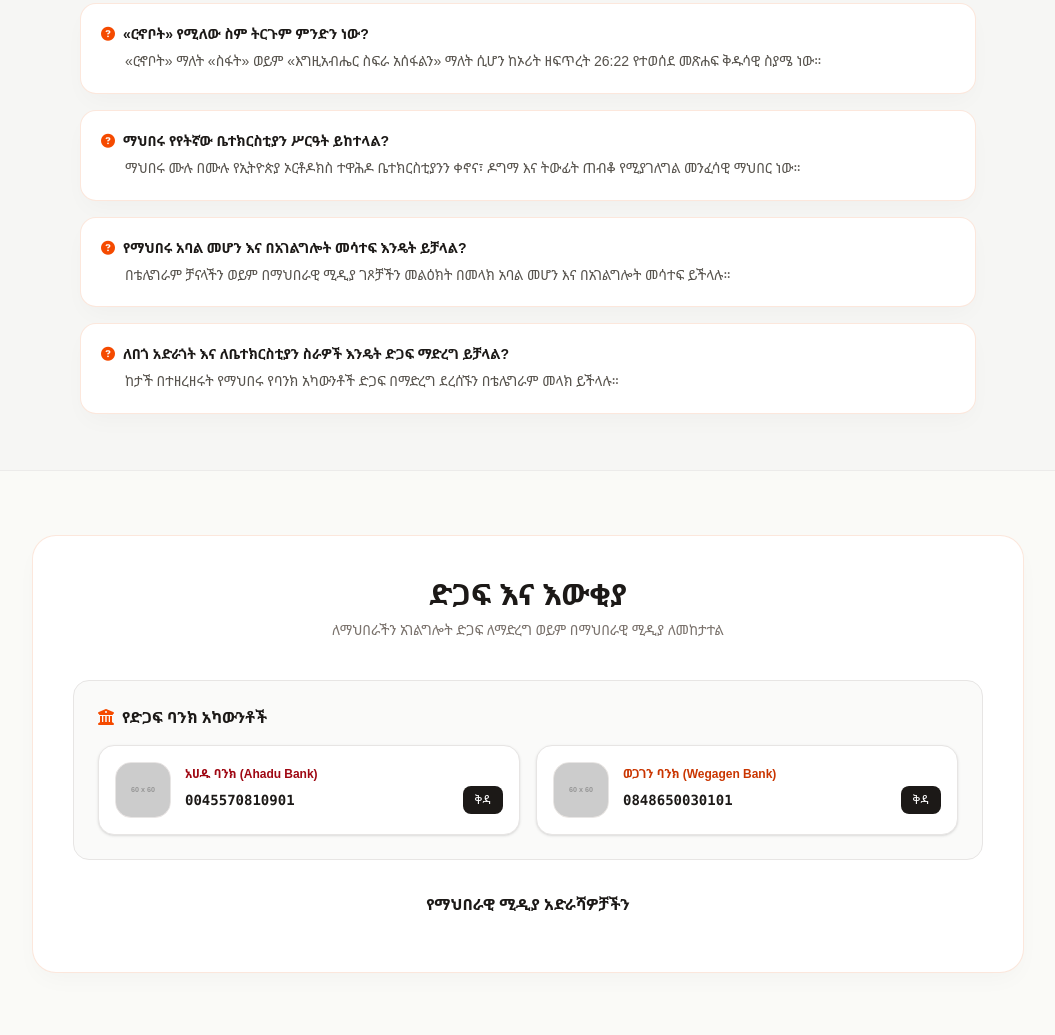
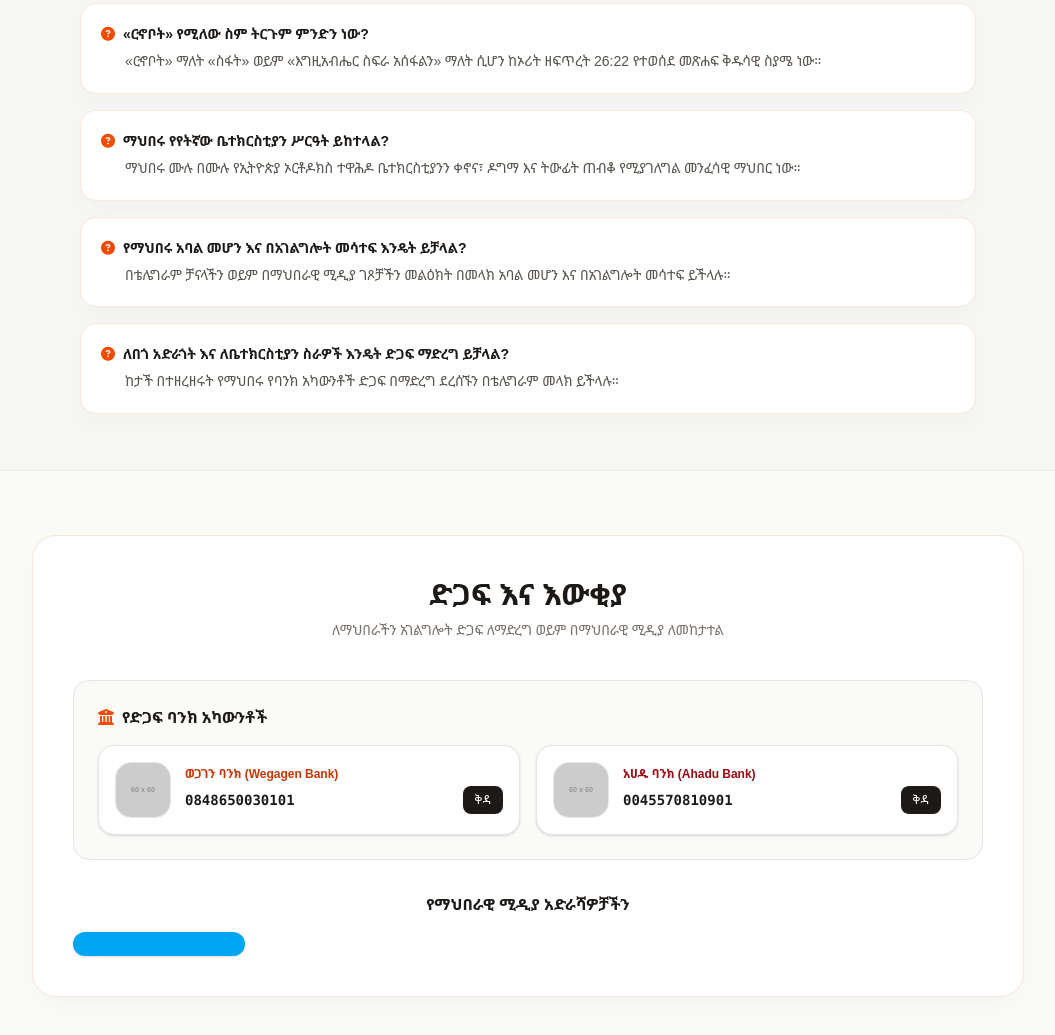
Before and after one commit to rehobotmahiber-arch/rehobot-official, a plain HTML site: page index.html in a window 1280 px wide. Shown: the part 1825-2860 px from the top of the page, without its empty margins (112-1167 px from the left). Drawn offline with nearby package versions, Linux system fonts and the light colour scheme; placeholder pictures from the web are drawn by us.

Commit message:
Update index.html

```diff
--- a/index.html
+++ b/index.html
@@ -139,7 +139,7 @@
             </div>
         </section>
 
-        <!-- 3. GALLERY SECTION (የድሮ መርሃ ግብሮች እና ጉዞዎች ፎቶዎች) -->
+        <!-- 3. GALLERY SECTION (የድሮ ትውስታዎች) -->
         <section id="gallery" class="py-14 px-4 max-w-5xl mx-auto">
             <div class="text-center mb-12">
                 <h2 class="text-2xl sm:text-3xl font-bold text-stone-900 mb-2" data-i18n="galleryTitle">የማህበራችን ጋለሪ (የድሮ ትውስታዎችና መርሃ ግብሮች)</h2>
@@ -147,21 +147,18 @@
             </div>
 
             <div class="grid grid-cols-1 sm:grid-cols-3 gap-6">
-                <!-- Archive Photo 1 -->
                 <div class="card-glass rounded-3xl overflow-hidden aspect-square relative group">
                     <img src="archive1.jpg" alt="የድሮ መርሃ ግብር 1" class="w-full h-full object-cover group-hover:scale-105 transition duration-500" onerror="this.src='https://images.unsplash.com/photo-1543807535-eceef0bc6599?q=80&w=500&auto=format&fit=crop'">
                     <div class="absolute inset-x-0 bottom-0 bg-gradient-to-t from-black/70 to-transparent p-4 text-white text-xs font-medium">
                         <span data-i18n="gal1Text">የመሥራቾች እና አባላት ሕብረት (2019 ዓ.ም)</span>
                     </div>
                 </div>
-                <!-- Archive Photo 2 -->
                 <div class="card-glass rounded-3xl overflow-hidden aspect-square relative group">
                     <img src="archive2.jpg" alt="የድሮ መርሃ ግብር 2" class="w-full h-full object-cover group-hover:scale-105 transition duration-500" onerror="this.src='https://images.unsplash.com/photo-1507679799987-c73779587ccf?q=80&w=500&auto=format&fit=crop'">
                     <div class="absolute inset-x-0 bottom-0 bg-gradient-to-t from-black/70 to-transparent p-4 text-white text-xs font-medium">
                         <span data-i18n="gal2Text">የገዳማት ጉዞ እና በጎ አድራጎት</span>
                     </div>
                 </div>
-                <!-- Archive Photo 3 -->
                 <div class="card-glass rounded-3xl overflow-hidden aspect-square relative group">
                     <img src="archive3.jpg" alt="የድሮ መርሃ ግብር 3" class="w-full h-full object-cover group-hover:scale-105 transition duration-500" onerror="this.src='https://images.unsplash.com/photo-1469571486292-0ba58a3f068b?q=80&w=500&auto=format&fit=crop'">
                     <div class="absolute inset-x-0 bottom-0 bg-gradient-to-t from-black/70 to-transparent p-4 text-white text-xs font-medium">
@@ -235,7 +232,7 @@
             </div>
         </section>
 
-        <!-- 5. CONTACT, 2 BANKS & ALL 5 SOCIAL MEDIA LINKS -->
+        <!-- 5. CONTACT, 2 BANKS (WEGAGEN & AHADU) WITH LOGOS & 5 SOCIAL MEDIA LINKS -->
         <section id="contact" class="py-16 px-4 max-w-5xl mx-auto">
             <div class="card-glass p-6 sm:p-10 rounded-3xl border border-orange-100 shadow-sm">
                 <div class="text-center mb-10">
@@ -243,34 +240,32 @@
                     <p class="text-xs sm:text-sm text-stone-500" data-i18n="contactSub">ለማህበራችን አገልግሎት ድጋፍ ለማድረግ ወይም በማህበራዊ ሚዲያ ለመከታተል</p>
                 </div>
 
-                <!-- Bank Accounts Grid (Ahadu & Wegagen with Copy Feature & Image Space) -->
+                <!-- Bank Accounts Grid -->
                 <div class="bg-stone-50 p-5 sm:p-6 rounded-2xl border border-stone-200 mb-8">
                     <h3 class="font-bold text-base text-stone-900 mb-4 flex items-center gap-2">
                         <i class="fa-solid fa-building-columns text-orange-600"></i> <span data-i18n="bankHeader">የድጋፍ ባንክ አካውንቶች</span>
                     </h3>
 
                     <div class="grid grid-cols-1 sm:grid-cols-2 gap-4">
-                        <!-- Bank 1: Ahadu Bank -->
+                        <!-- Bank 1: Wegagen Bank (የመጀመሪያው ወጋገን ባንክ) -->
                         <div class="bg-white p-4 rounded-2xl border border-stone-200 shadow-sm flex items-center gap-3.5">
-                            <!-- እዚህ ቦታ የባንክዎን ፎቶ/ሎጎ መቀየር ይችላሉ (ahadu.jpg) -->
-                            <img src="ahadu.jpg" alt="አሀዱ ባንክ" class="w-14 h-14 rounded-2xl object-cover border border-stone-200 shrink-0 bg-red-50" onerror="this.src='https://via.placeholder.com/60?text=Ahadu'">
+                            <img src="wegagen.jpg" alt="ወጋገን ባንክ" class="w-14 h-14 rounded-2xl object-cover border border-stone-200 shrink-0 bg-orange-50" onerror="this.src='https://via.placeholder.com/60?text=Wegagen'">
                             <div class="flex-grow">
-                                <p class="text-xs font-bold text-red-800 mb-1" data-i18n="bank1Name">አሀዱ ባንክ (Ahadu Bank)</p>
+                                <p class="text-xs font-bold text-orange-700 mb-1" data-i18n="bank1Name">ወጋገን ባንክ (Wegagen Bank)</p>
                                 <div class="flex justify-between items-center gap-2">
-                                    <span id="acc1" class="font-mono text-sm font-bold text-stone-900">0045570810901</span>
+                                    <span id="acc1" class="font-mono text-sm font-bold text-stone-900">0848650030101</span>
                                     <button type="button" onclick="copyText('acc1')" class="text-xs bg-stone-900 hover:bg-stone-800 text-white px-3 py-1.5 rounded-lg cursor-pointer transition" data-i18n="copyBtn">ቅዳ</button>
                                 </div>
                             </div>
                         </div>
 
-                        <!-- Bank 2: Wegagen Bank -->
+                        <!-- Bank 2: Ahadu Bank (ሁለተኛው አሀዱ ባንክ) -->
                         <div class="bg-white p-4 rounded-2xl border border-stone-200 shadow-sm flex items-center gap-3.5">
-                            <!-- እዚህ ቦታ የባንክዎን ፎቶ/ሎጎ መቀየር ይችላሉ (wegagen.jpg) -->
-                            <img src="wegagen.jpg" alt="ወጋገን ባንክ" class="w-14 h-14 rounded-2xl object-cover border border-stone-200 shrink-0 bg-orange-50" onerror="this.src='https://via.placeholder.com/60?text=Wegagen'">
+                            <img src="ahadu.jpg" alt="አሀዱ ባንክ" class="w-14 h-14 rounded-2xl object-cover border border-stone-200 shrink-0 bg-red-50" onerror="this.src='https://via.placeholder.com/60?text=Ahadu'">
                             <div class="flex-grow">
-                                <p class="text-xs font-bold text-orange-700 mb-1" data-i18n="bank2Name">ወጋገን ባንክ (Wegagen Bank)</p>
+                                <p class="text-xs font-bold text-red-800 mb-1" data-i18n="bank2Name">አሀዱ ባንክ (Ahadu Bank)</p>
                                 <div class="flex justify-between items-center gap-2">
-                                    <span id="acc2" class="font-mono text-sm font-bold text-stone-900">0848650030101</span>
+                                    <span id="acc2" class="font-mono text-sm font-bold text-stone-900">0045570810901</span>
                                     <button type="button" onclick="copyText('acc2')" class="text-xs bg-stone-900 hover:bg-stone-800 text-white px-3 py-1.5 rounded-lg cursor-pointer transition" data-i18n="copyBtn">ቅዳ</button>
                                 </div>
                             </div>
@@ -282,4 +277,5 @@
                 <div class="text-center">
                     <h3 class="font-bold text-base text-stone-900 mb-4" data-i18n="socialHeader">የማህበራዊ ሚዲያ አድራሻዎቻችን</h3>
                     <div class="grid grid-cols-2 sm:grid-cols-5 gap-3">
-                        <a href="https://t.me/re
+                        <a href="https://t.me/rehobot_menfesawi_mahiber" target="_blank" rel="noopener noreferrer" class="bg-sky-500 hover:bg-sky-600 text-white text-xs font-semibold py-3 px-4 rounded-xl transition flex items-center justify-center gap-2 shadow-sm">
+                            <i class="fa-brands fa-telegram text-base"
```
